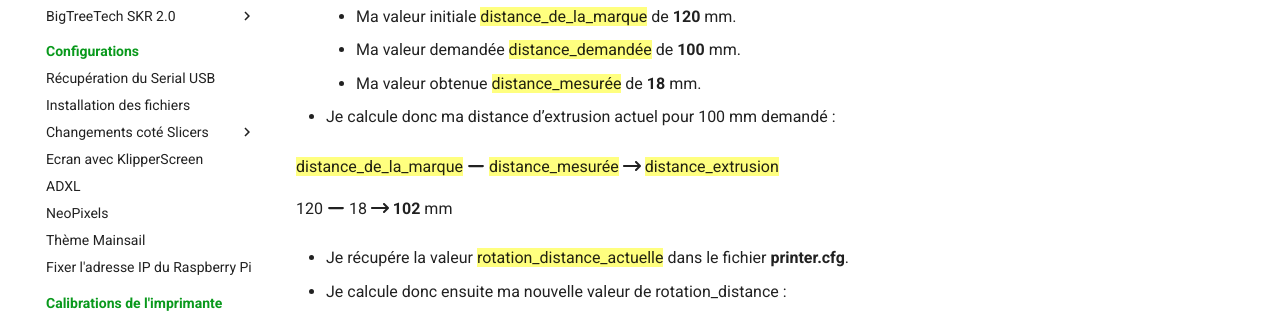
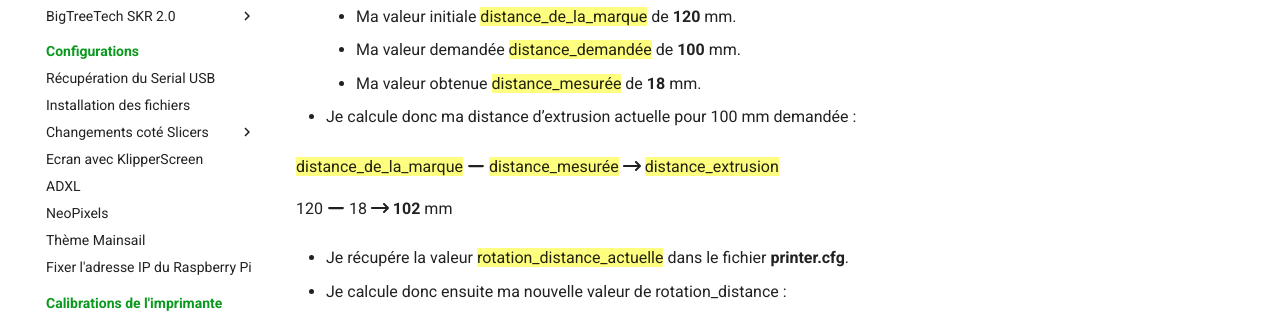
Before and after one commit to Guilouz/test, an MkDocs documentation site: the page built from docs/calibrations/extrudeur.md, in a window 1280 px wide and 900 px high, scrolled down 1383 px. Shown: the part 284-597 px from the top of the window. Built offline with MkDocs 1.6.1 and Material for MkDocs 9.7.7, drawn with Linux system fonts in a browser that asks for light colours; emoji names are drawn with the system emoji font; comment, search, counter and statistics services are not loaded.

Commit message:
Update extrudeur.md

```diff
--- a/docs/calibrations/extrudeur.md
+++ b/docs/calibrations/extrudeur.md
@@ -73,7 +73,7 @@ filament_diameter: 1.750
     * Ma valeur demandée {==distance_demandée==} de **100** mm.
     * Ma valeur obtenue {==distance_mesurée==} de **18** mm.
 
-- Je calcule donc ma distance d’extrusion actuel pour 100 mm demandé :
+- Je calcule donc ma distance d’extrusion actuelle pour 100 mm demandée :
 
   {==distance_de_la_marque==} :fontawesome-solid-minus: {==distance_mesurée==} :fontawesome-solid-arrow-right-long: {==distance_extrusion==}
 
```
